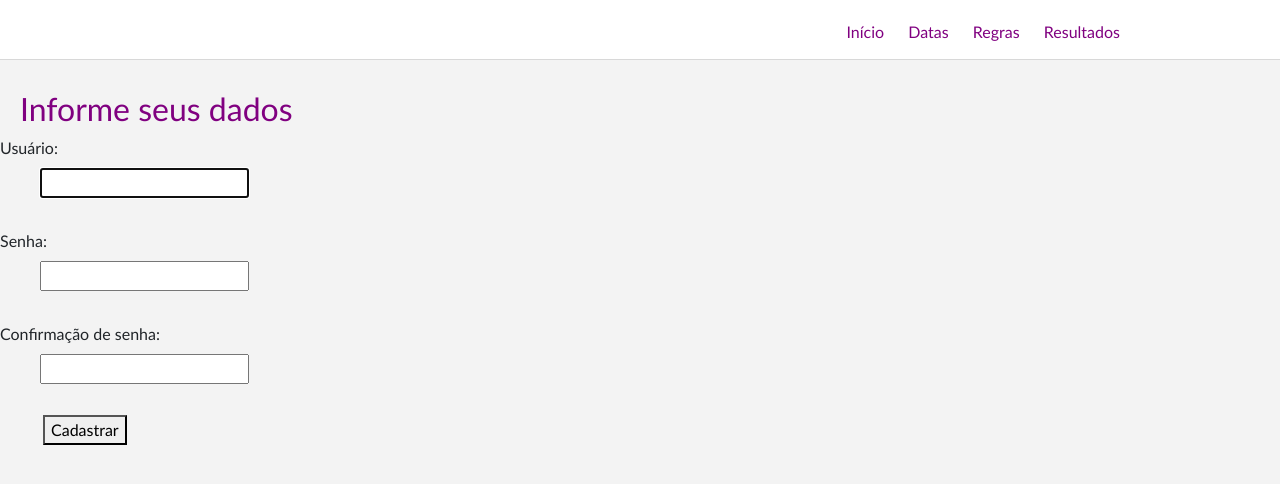
After one commit to gislenelima/cakeclub, a Django app: page /registrar/ in a window 1280 px wide. The commit adds this page. Shown: the top 484 px of the page. Run offline with Django 3.2, Linux system fonts and the light colour scheme; parts of the project's set-up code (start-up, migrations or seed data) failed here and were passed over; some libraries are stand-ins or nearby versions.

Commit message:
votação apenas para membros cadastrados

```diff
--- a/cakeclub/cakepage/models.py
+++ b/cakeclub/cakepage/models.py
@@ -1,7 +1,7 @@
 from django.db import models
 import datetime
 from django.utils import timezone
-
+from multiselectfield import MultiSelectField
 
 # Create your models here.
 
@@ -40,6 +40,7 @@ class CakePool(models.Model):
         verbose_name = 'Pool'
         verbose_name_plural = 'Pools'
 
+
     def __str__(self):
         return '%s %s' % (self.entry_date, self.cake.all()) #cake.all para regularização dos nomes dentro das escolhas
 
--- a/cakeclub/cakepage/static/css/estilo.css
+++ b/cakeclub/cakepage/static/css/estilo.css
@@ -1,7 +1,7 @@
 /*Limpar formatações padrão*/
 * {
-	margin: 0;
-	padding: 0;
+	margin: 10;
+	padding: 10;
 }
 
 body {
@@ -17,20 +17,15 @@ h1{
 
 h2{
 	color: #800080;
+	margin-left: 20px;
 
 }
 p {
-	padding-bottom: 20px;
+	padding-bottom: 15px;
 	padding-left: 40px;
 
 }
 
-
-p.imagem {
-	background-image: url(/cakeclub/cakepage/imagem/imagem2.jpg); /* Insere a imagem */
-	background-position: top left;
-	padding-left: 10px;
-	}
 
 #texto{
 	margin-left: 15px;
@@ -40,6 +35,7 @@ p.imagem {
 
 
 #navegacao {
+
 	background: #fff;
 	border-bottom: 1px solid #d8d8d8;
 	height: 60px;
@@ -52,13 +48,13 @@ p.imagem {
 }
 
 #logo {
-    float: left;
-    padding: 7px 0;
+
+	padding: 7px 0;
 
 }
 
 #menu {
-	float: right;
+	float:right;
 	padding: 20px;
 	color: #800080
 }
@@ -66,7 +62,7 @@ p.imagem {
 /***************Formatação do menu************/
 a {
 	text-decoration: none;
-	padding: 5px 10px;
+	padding: 5px 10px; /*distancia do texto a borda*/
 	color:#800080
 }
 
@@ -78,8 +74,13 @@ a {
 
 #ajuste{
 	margin-top: 80px;
-	margin-left: 45px;
+	margin-left: 45px;/*cria espaço entorno de elementos*/
 	margin-right: 45px;
 
+}
+
+#txt{
+
+	margin-left: 43px;
 
 }
--- a/cakeclub/cakepage/templates/home.html
+++ b/cakeclub/cakepage/templates/home.html
@@ -21,8 +21,7 @@
 							<a href="{%url 'dicas' %}">Dicas</a>
 							<a href="{%url 'regras' %}">Regras</a>
 							<a href="{%url 'resultados' %}">Resultados</a>
-
-
+						 	<a href="{%url 'login' %}">Login</a>
 
 						</div>
 					</div>
@@ -34,7 +33,7 @@
 		<div class="container text-center">
 		<h1 class="display-3 m-5">Olá, bem-vindo ao Cake Club!</h1>
 		<p class="lead">
-		  Clube dedicado aos amantes de bolos! Até breve!
+		  Clube dedicado aos amantes de bolos!
 		</p>
 		<p>:)</p>
 
--- /dev/null
+++ b/cakeclub/cakepage/templates/registrar.html
@@ -0,0 +1,61 @@
+<!DOCTYPE html>
+{% load static %}
+<html lang="pt-br">
+<head>
+  <!-- meta tags obrigatorias -->
+  <meta charset="utf-8">
+  <meta name="viewport" content="width=device-width, initial-scale=1, shrink-to-fit=no">
+
+  <title>Cake Club</title>
+
+  <!-- CSS do Bootstrap -->
+  <link rel="stylesheet" href="https://maxcdn.bootstrapcdn.com/bootstrap/4.0.0/css/bootstrap.css">
+  <link rel="stylesheet" type="text/css" href={%static 'css/estilo.css'%} />
+</head>
+	<body>
+
+        <div id="navegacao">
+                <div id="area">
+                    <div id="menu">
+                        <a href="{%url 'home' %}">Início</a>
+                        <a href="{%url 'datas' %}">Datas</a>
+                        <a href="{%url 'regras' %}">Regras</a>
+                        <a href="{%url 'resultados' %}">Resultados</a>
+
+
+
+                    </div>
+                </div>
+
+
+        </div>
+
+
+        <div class="pure-g-r content-ribbon">
+            <div class="pure-u-1">
+                <h2>Informe seus dados</h2>
+                <form class="pure-form pure-form-stacked" method="post">
+                    {% csrf_token %}
+                    <fieldset>
+                            {{ form.non_field_errors }}
+
+                        {% for field in form %}
+                            <div class="pure-control-group">
+                                {{ field.label_tag }}
+                                <p>{{ field }}</p>
+                                {{ field.errors }}
+                            </div>
+                        {% endfor %}
+
+                            <div id="txt" class="pure-controls">
+                                <button type="submit" class="pure-button pure-button-primary">Cadastrar</button>
+                            </div>
+                    </fieldset>
+                </form>
+        </div>
+
+
+	</body>
+
+
+</html>
--- a/cakeclub/cakepage/templates/votacao.html
+++ b/cakeclub/cakepage/templates/votacao.html
@@ -32,7 +32,7 @@
           <form method = "post">
            {%csrf_token %}
               {{ form.as_p }}
-                    <input type="submit" value="Submit" />
+                    <input id = "txt" type="submit" value="Submit" />
           </form>
 
       {% endblock content %}
@@ -41,4 +41,3 @@
   </body>
 
 </html>
-</html>
--- a/cakeclub/cakepage/views.py
+++ b/cakeclub/cakepage/views.py
@@ -7,7 +7,17 @@ from django.views.generic import CreateView, ListView
 from django.urls import reverse_lazy
 from django.db.models import Count
 from cakeclub.cakepage.forms import DicasForm
-# Create your views here.
+from django.shortcuts import redirect
+from .forms import RegisterForm
+from django.contrib.auth import authenticate, login
+from django.conf import settings
+from django.contrib.auth.forms import UserCreationForm,AuthenticationForm
+from django.utils.decorators import method_decorator
+from django.contrib.auth.decorators import login_required
+
+
+
+# Create your views hesssssssre.
 
 def home(request):
     return render(request, 'home.html')
@@ -16,9 +26,11 @@ def regras(request):
    return render(request,'regras.html')
 
 def listagem_datas(request):
-    posts = DuplaDaVez.objects.all()
+    posts = DuplaDaVez.objects.all().order_by('-date_da_dupla')
     return render(request, 'datas.html', {'posts':posts})
 
+
+@method_decorator(login_required, name='dispatch')
 class CakePoolCreateView(CreateView):
     model = CakePool
     form_class = CakePoolForm
@@ -27,9 +39,9 @@ class CakePoolCreateView(CreateView):
 
 
 def resultados(request):
-    results = CakePool.objects.all().values('cake__name').annotate(count=Count('cake__name'))
+    results = CakePool.objects.all().values('cake__name').annotate(count=Count('cake__name')).order_by('-count')
     return render(request, 'resultados.html',{'results':results})
-
+    #values:agrupa os grupos similares
 
 def dicas(request):
     listar = Dicas.objects.all().order_by('id')
@@ -43,8 +55,31 @@ class CriarNovaDica (CreateView):
     success_url = reverse_lazy('dicas')
 
 
-# class ListarNovaDica (ListView):
-#     model = Dicas
+def registar(request):
 
-#     def get_queryset(self):
-#         queryset = Dicas.objects.all()
+    if request.method == 'POST':
+        form = UserCreationForm(request.POST)
+        if form.is_valid():
+            form.save()
+            return HttpResponseRedirect("/registrar/")
+
+        else:
+           return render (request, "registrar.html", {"form":form})
+
+
+    return render(request, "registrar.html", {"form": UserCreationForm()})
+
+
+
+def logar (request):
+    if request.method == 'POST':
+        form = AuthenticationForm(data = request.POST)
+
+        if form.is_valid():
+            login (request, form.get_user())
+            return HttpResponseRedirect("/")
+
+        else:
+            return render(request, "login.html", {"form":form})
+
+    return render(request, "login.html",{"form": AuthenticationForm()})
--- a/cakeclub/settings.py
+++ b/cakeclub/settings.py
@@ -38,6 +38,7 @@ INSTALLED_APPS = [
     'django.contrib.messages',
     'django.contrib.staticfiles',
     'cakeclub.cakepage',
+    'multiselectfield',
 
 ]
 
@@ -120,3 +121,8 @@ USE_TZ = True
 # https://docs.djangoproject.com/en/2.0/howto/static-files/
 
 STATIC_URL = '/static/'
+
+
+LOGIN_URL = 'login'
+LOGIN_REDIRECT_URL = '/home/'
+#LOGOUT_REDIRECT_URL =  '/home/'
--- a/cakeclub/urls.py
+++ b/cakeclub/urls.py
@@ -1,9 +1,12 @@
 
 from django.contrib import admin
-from django.urls import path, include
+from django.urls import path,include
 from cakeclub.cakepage import views
 from cakeclub.cakepage.views import*
 from cakeclub.cakepage.views import resultados
+#from django.contrib.auth.views import
+
+
 
 admin.autodiscover()
 
@@ -15,6 +18,9 @@ urlpatterns = [
    path('voto/', CakePoolCreateView.as_view(), name = 'voto'),
    path('resultados/', views.resultados, name = 'resultados'),
    path('dicas/', views.dicas, name = 'dicas'),
-   path('novadica/', CriarNovaDica.as_view(), name = 'novadica')
+   path('novadica/', CriarNovaDica.as_view(), name = 'novadica'),
+   path('registrar/', views.registar, name = 'registrar'),
+  # path('entrar/', django.contrib.auth.views.login, {'template_name':'login.html'}, name = 'login'),
+   path('entrar/', views.logar, name = 'login')
 
 ]
```
Also changed, not shown: cakeclub/cakepage/forms.py (+20 -1 lines), cakeclub/cakepage/templates/datas.html (+6 -6 lines), cakeclub/cakepage/templates/login.html (added, +55 -0 lines), cakeclub/cakepage/templates/novadica.html (+9 -4 lines), db.sqlite3.
